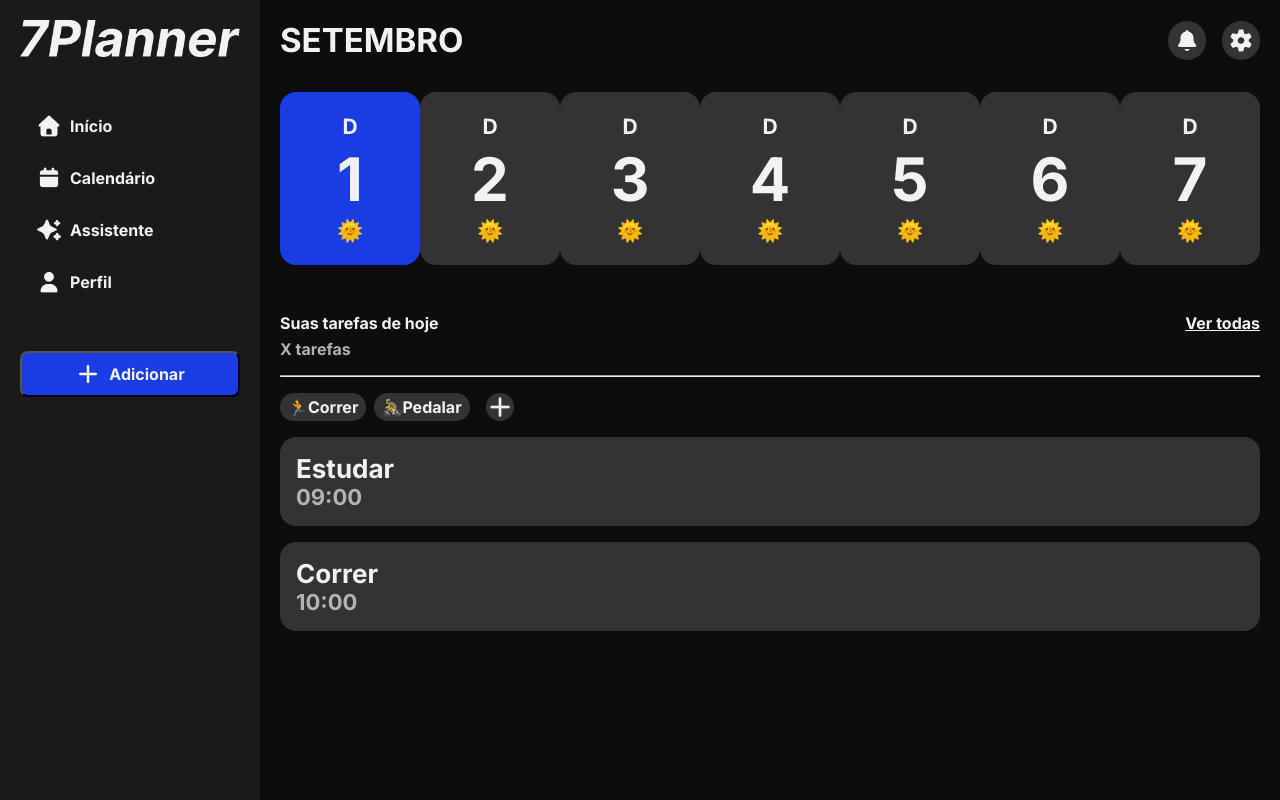
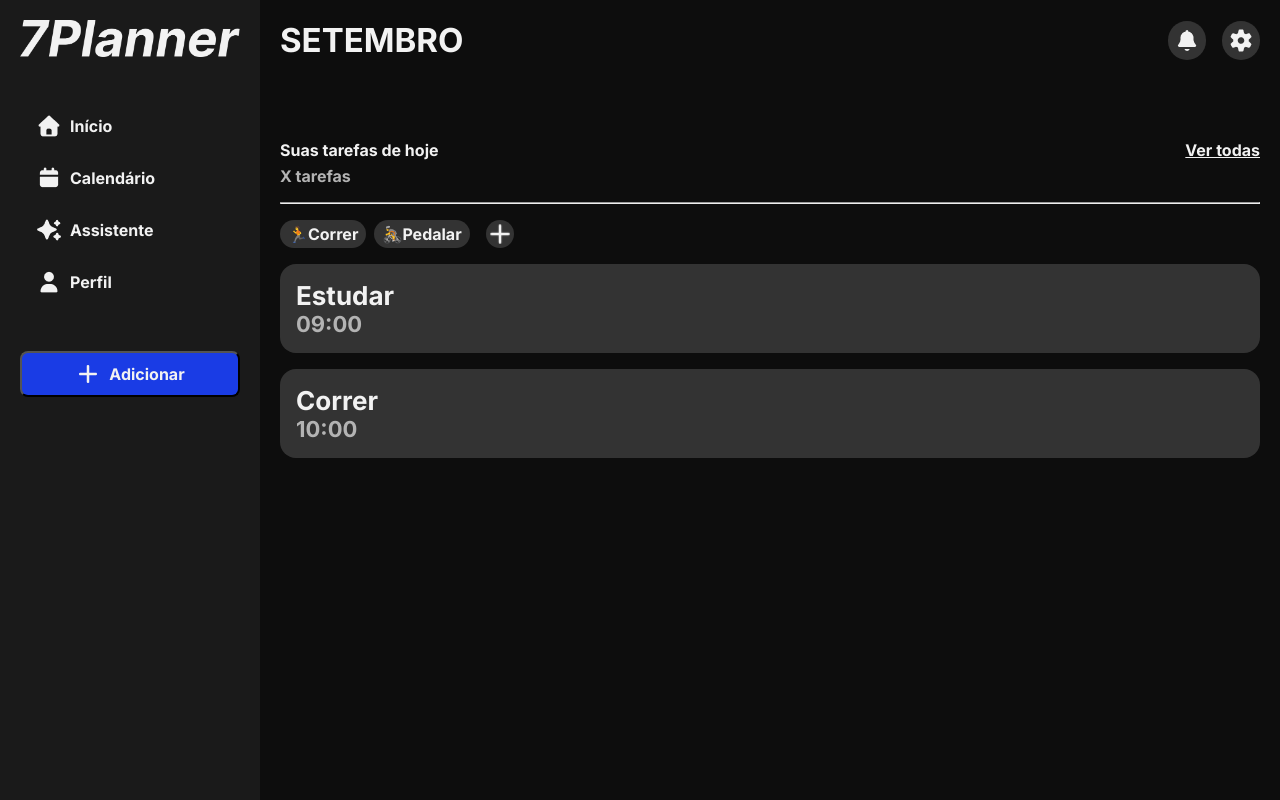
Before and after one commit to Nicolas-BB/7planner, a React (Vite) app: page / in a window 1280 px wide. Built offline with nearby package versions, Linux system fonts and the light colour scheme.

Commit message:
feat: adiciona filtro de tasks referente ao dia (incompleto)

```diff
--- a/src/components/main/Main.jsx
+++ b/src/components/main/Main.jsx
@@ -1,12 +1,16 @@
 import Week from "../week/Week.jsx"
 import Tasks from "../tasks/Tasks.jsx"
 import styles from "./main.module.css"
+import { useState } from "react"
 
 export default function Main() {
+
+    const [selectedDay, setSelectedDay] = useState()
+
     return (
         <main className={styles.main}>
-            <Week />
-            <Tasks />
+            <Week selectedDay={selectedDay} setSelectedDay={setSelectedDay}/>
+            <Tasks selectedDay={selectedDay} setSelectedDay={setSelectedDay}/>
         </main>
     )
 }
--- a/src/components/tasks/TaskList.jsx
+++ b/src/components/tasks/TaskList.jsx
@@ -1,11 +1,15 @@
+import { useState } from "react"
 import { tasksData } from "./tasksData.js"
+import { dayData } from "../week/dayData.js"
 import styles from "./taskList.module.css"
 
 export default function TaskList() {
+    const [id, setId] = useState()
+
     return (
         <div className={styles.taskContainer}>
             {tasksData.map((item, i) => (
-                <div className={styles.taskDiv} key={i} >
+                <div className={styles.taskDiv} key={i}>
                     <p className={styles.title}>{item.title}</p>
                     <span className={styles.hour}>{item.hour}</span>
                 </div>
--- a/src/components/tasks/Tasks.jsx
+++ b/src/components/tasks/Tasks.jsx
@@ -2,7 +2,12 @@ import styles from "./tasks.module.css"
 import Tags from "./Tags.jsx"
 import TaskList from "./TaskList.jsx"
 
-export default function Tasks() {
+export default function Tasks({ selectedDay, setSelectedDay }) {
+
+    // Filter
+    [3, 2, 2, 2,5,5,6,6]
+    // retone apenas os => 2
+
     return (
         <div className={styles.container}>
             <div className={styles.headContainer}>
@@ -16,9 +21,9 @@ export default function Tasks() {
             <div className={styles.tagsDiv}>
                 <Tags />
             </div>
-            <div className={styles.tasksDiv}>
-                <TaskList />
-            </div>
+            {/* <div className={styles.tasksDiv}> */}
+            <TaskList />
+            {/* </div> */}
         </div>
     )
 }
--- a/src/components/week/Day.jsx
+++ b/src/components/week/Day.jsx
@@ -1,18 +1,11 @@
-import { useState } from "react"
-import { dayData } from "./dayData.js"
 import styles from "./day.module.css"
 
-export default function Day() {
-    const [id, setId] = useState(0)
+export default function Day({ dayWeek, dayNum, dayWeather, id, selectedDay, setId }) {
     return (
-        <>
-            {dayData.map((day, i) => (
-                <div key={i} className={` ${styles.day} ${id === i && styles.daySelected}` } onClick={() => { setId(i); console.log('fuck you', i, ' ', id) }} >
-                    <p>{day.dayWeek}</p>
-                    <p className={styles.dayNum}>{day.dayNum}</p>
-                    <p>{day.dayWeather}</p>
-                </div>
-            ))}
-        </>
+        <div key={id} className={`${styles.day} ${id === selectedDay && styles.daySelected}`} onClick={() => setId(id)} >
+            <p>{dayWeek}</p>
+            <p className={styles.dayNum}>{dayNum}</p>
+            <p>{dayWeather}</p>
+        </div>
     )
 }
--- a/src/components/week/Week.jsx
+++ b/src/components/week/Week.jsx
@@ -2,8 +2,11 @@ import NotifIcon from "../../assets/notifIcon.png"
 import configIcon from "../../assets/configIcon.png"
 import Day from "./Day.jsx"
 import styles from "./week.module.css"
+import { dayData } from "./dayData"
 
-export default function Week() {
+export default function Week({ selectedDay, setSelectedDay }) {
+
+
     return (
         <>
             <div className={styles.container}>
@@ -15,7 +18,18 @@ export default function Week() {
                     </div>
                 </div>
                 <div className={styles.dayDiv}>
-                    <Day />
+                    {
+                        dayData.map(({ dayWeek, dayNum, dayWeather, id }) => {
+                            <Day
+                                dayWeek={dayWeek}
+                                dayNum={dayNum}
+                                dayWeather={dayWeather}
+                                id={id}
+                                selectedDay={selectedDay}
+                                setId={setSelectedDay}
+                            />
+                        })
+                    }
                 </div>
             </div>
         </>
--- a/src/components/week/dayData.js
+++ b/src/components/week/dayData.js
@@ -1,35 +1,42 @@
 export let dayData = [
     {
+        id: 0,
         dayWeek: "D",
         dayNum: "1",
         dayWeather: "🌞"
     },
     {
+        id: 1,
         dayWeek: "D",
         dayNum: "2",
         dayWeather: "🌞"
     },
     {
+        id: 2,
         dayWeek: "D",
         dayNum: "3",
         dayWeather: "🌞"
     },
     {
+        id: 3,
         dayWeek: "D",
         dayNum: "4",
         dayWeather: "🌞"
     },
     {
+        id: 4,
         dayWeek: "D",
         dayNum: "5",
         dayWeather: "🌞"
     },
     {
+        id: 5,
         dayWeek: "D",
         dayNum: "6",
         dayWeather: "🌞"
     },
     {
+        id: 6,
         dayWeek: "D",
         dayNum: "7",
         dayWeather: "🌞"
```
